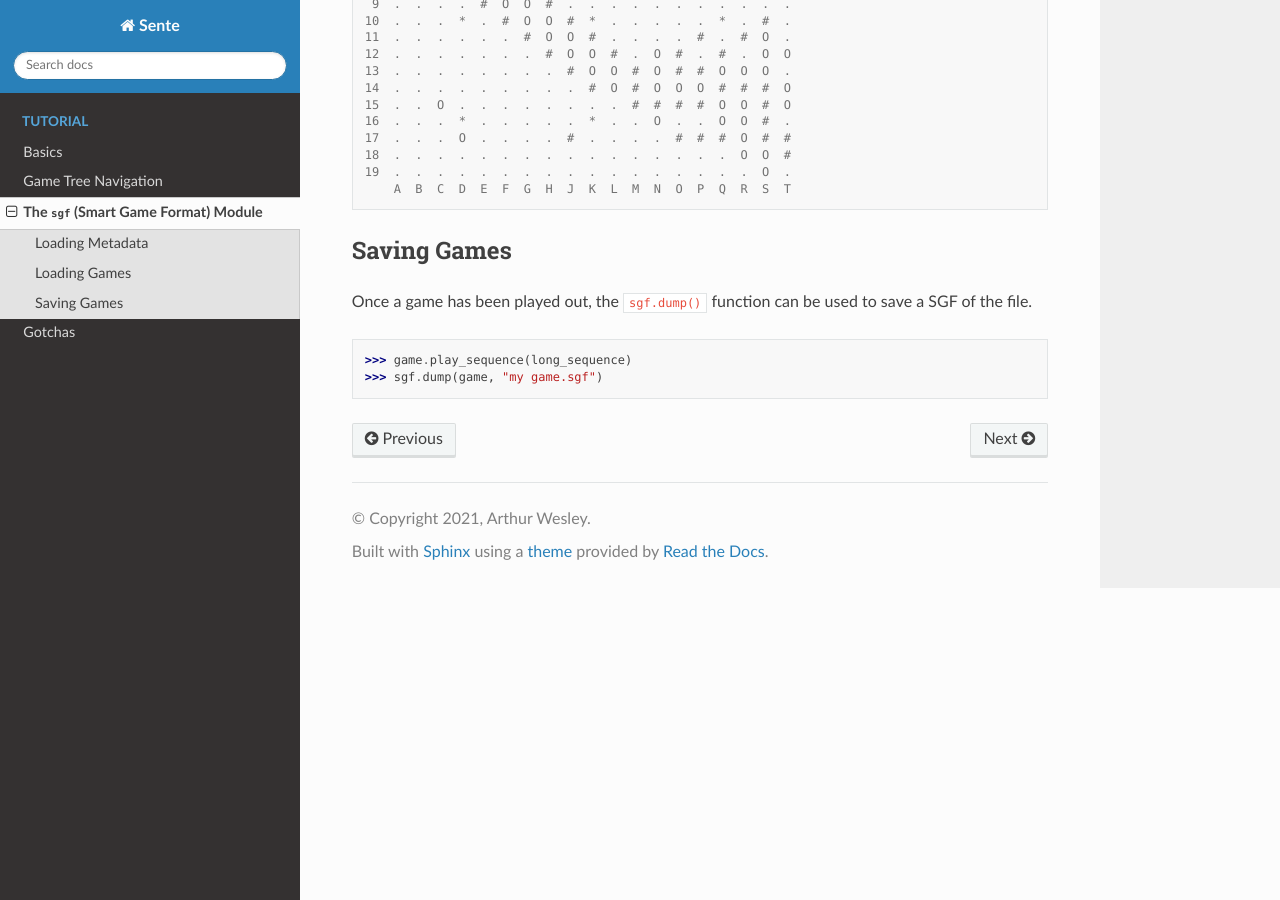
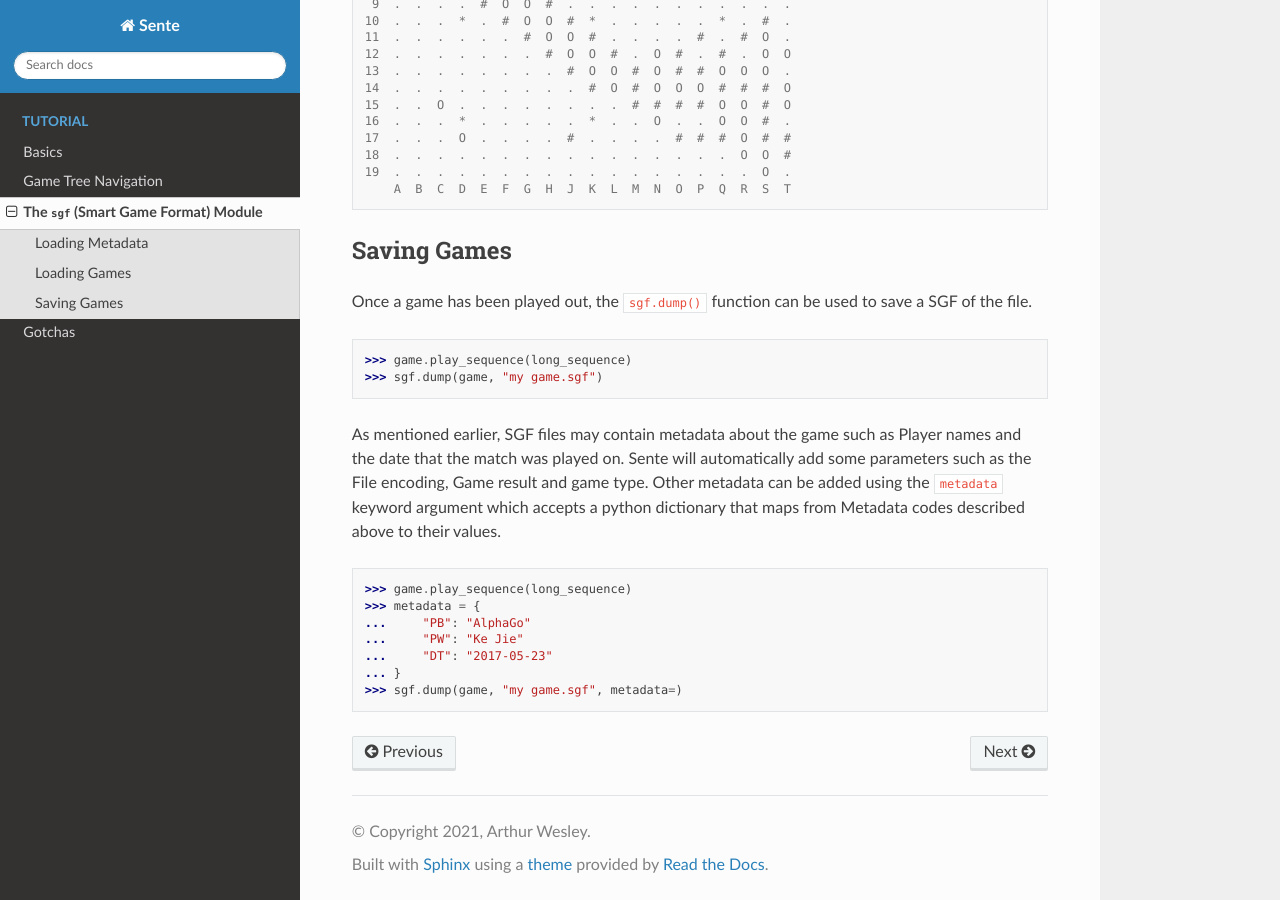
Before and after one commit to atw1020/sente, a Sphinx documentation site: the page built from docs/sgf.rst, in a window 1280 px wide and 900 px high, scrolled down 3221 px. Built offline with Sphinx 7.4.7 and the Read the Docs theme 2.0.0, drawn with Linux system fonts in a browser that asks for light colours.

```diff
--- a/docs/sgf.rst
+++ b/docs/sgf.rst
@@ -178,3 +178,17 @@
 
     >>> game.play_sequence(long_sequence)
     >>> sgf.dump(game, "my game.sgf")
+
+As mentioned earlier, SGF files may contain metadata about the game such as Player names and the date that the match was played on.
+Sente will automatically add some parameters such as the File encoding, Game result and game type.
+Other metadata can be added using the ``metadata`` keyword argument which accepts a python dictionary that maps from Metadata codes described above to their values.
+
+.. code-block:: python
+
+    >>> game.play_sequence(long_sequence)
+    >>> metadata = {
+    ...     "PB": "AlphaGo"
+    ...     "PW": "Ke Jie"
+    ...     "DT": "2017-05-23"
+    ... }
+    >>> sgf.dump(game, "my game.sgf", metadata=)
```
Also changed, not shown: 2 other files.
